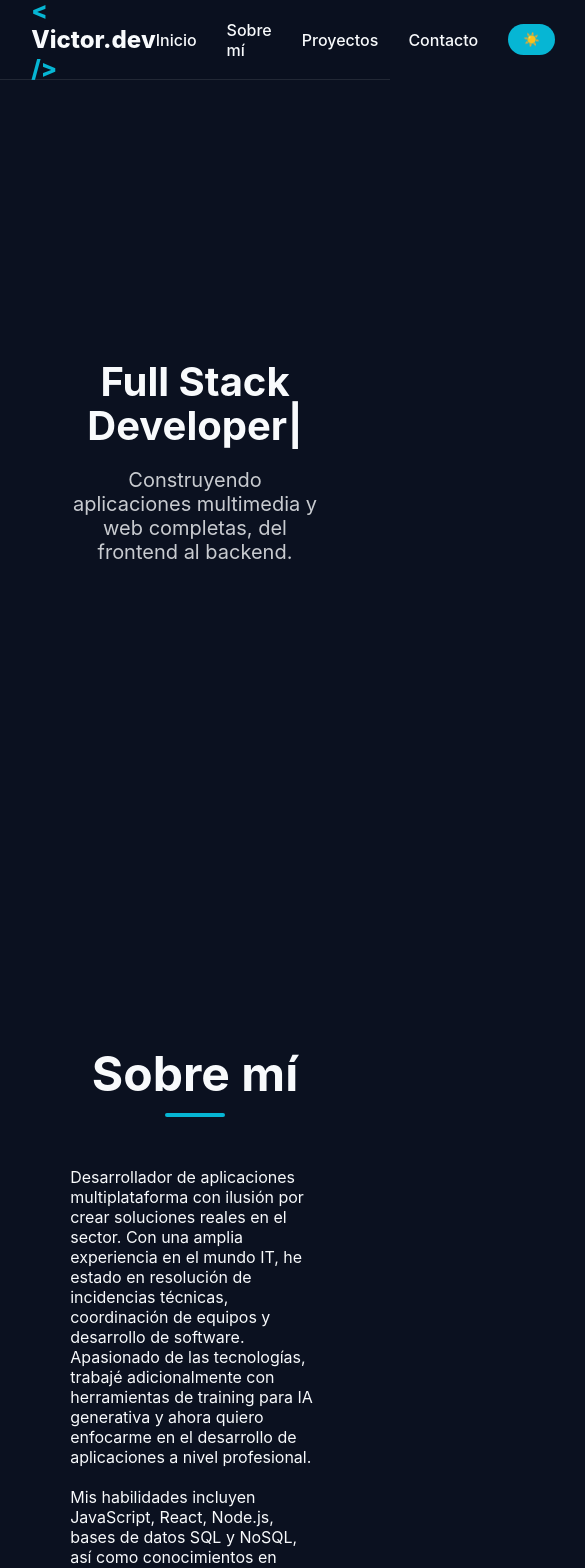
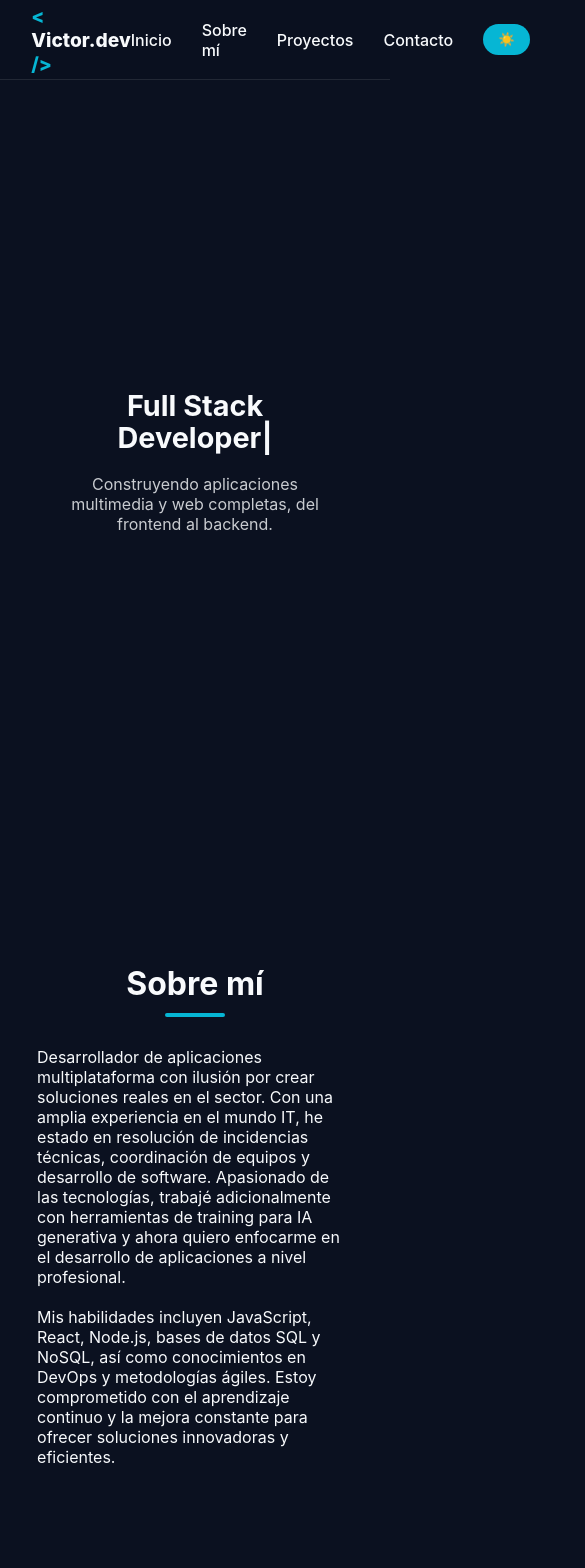
Before and after one commit to victorgonzalezsalasbcn-ctrl/Portfolio, a React (Vite) app: page / in a window 390 px wide. Shown: the top 1568 px of the page, 585 px wide, since content can reach past the window. Built offline with nearby package versions, Linux system fonts and the light colour scheme.

Commit message:
Ajustes de diseño para móvil

```diff
--- a/src/index.css
+++ b/src/index.css
@@ -211,3 +211,50 @@ section {
   font-size: 0.95rem;
   font-weight: 400;
 }
+
+/* --- AJUSTES PARA MÓVIL Y TABLET --- */
+@media (max-width: 768px) {
+  /* Reducimos el tamaño del título principal para que no se corte */
+  #hero h1 {
+    font-size: 2.2rem !important;
+    padding: 0 10px;
+  }
+
+  #hero p {
+    font-size: 1rem;
+    padding: 0 5%;
+  }
+
+  /* Reducimos los títulos de las secciones */
+  h2 {
+    font-size: 2rem !important;
+    margin-bottom: 30px;
+  }
+
+  /* Ajustamos el espaciado de las secciones para que no haya tanto hueco */
+  section {
+    padding: 60px 5% !important;
+  }
+
+  /* Las tarjetas de contacto ocuparán casi todo el ancho */
+  .contact-grid {
+    grid-template-columns: 1fr !important;
+    gap: 15px;
+    padding: 0 10px;
+  }
+
+  .contact-card {
+    padding: 25px 15px !important;
+  }
+}
+
+/* Ajuste extra para móviles muy pequeños (iPhone SE, etc.) */
+@media (max-width: 480px) {
+  #hero h1 {
+    font-size: 1.8rem !important;
+  }
+
+  .nav-logo {
+    font-size: 1.2rem;
+  }
+}
```
